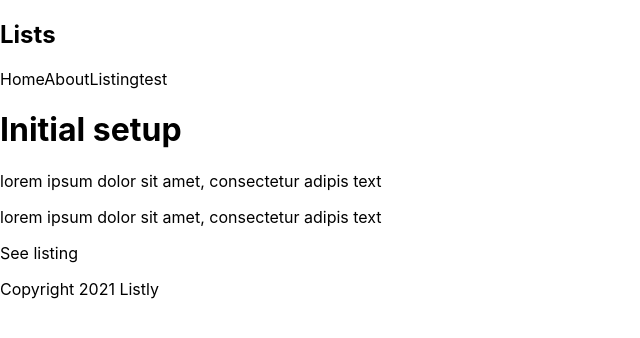
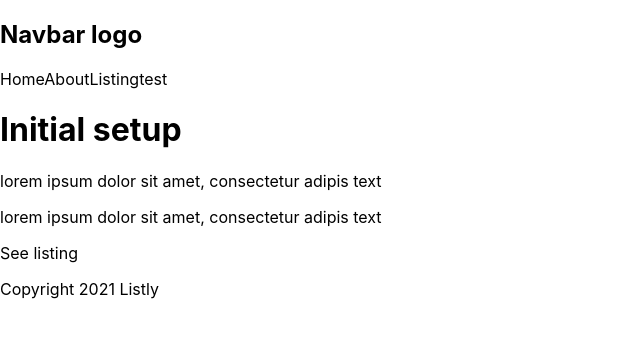
Before and after one commit to Viraaaj/NextJS, a Next.js app in the folder listly/: page / in a window 1280 px wide. Shown: the top 338 px of the page, without its empty margins (0-640 px from the left). Built offline with nearby package versions, Linux system fonts and the light colour scheme.

Commit message:
Layout component

```diff
--- /dev/null
+++ b/listly/components/Layout.js
@@ -0,0 +1,16 @@
+import Navbar from "./Navbar";
+import Footer from "./Footer";
+
+const Layout = ({children}) => {
+    return (
+        <div className="content">
+            <Navbar />
+            {children}
+            <Footer />
+        </div>
+     );
+}
+
+export default Layout;
+
+// anything nested inside Layout component in App.js is children
--- a/listly/components/Navbar.js
+++ b/listly/components/Navbar.js
@@ -4,7 +4,7 @@
   return (
     <nav>
       <div className="logo">
-        <h1>Lists</h1>
+        <h1>Navbar logo</h1>
       </div>
 
       <Link href="/"><a>Home</a></Link>
--- a/listly/pages/_app.js
+++ b/listly/pages/_app.js
@@ -1,7 +1,15 @@
+import Layout from '../components/Layout'
 import '../styles/globals.css'
 
 function MyApp({ Component, pageProps }) {
-  return <Component {...pageProps} />
+  return (
+    <Layout>
+      <Component {...pageProps} />
+    </Layout>
+  )
 }
 
 export default MyApp
+
+// component here is content of all pages and we are wrapping it in Layout so that
+// footer and navbar will be shown in each and every page.
--- a/listly/pages/index.js
+++ b/listly/pages/index.js
@@ -5,7 +5,7 @@
 export default function Home() {
   return (
     <div>
-      <Navbar />
+      {/* <Navbar /> */}
       <h1>Initial setup</h1>
 
       <p>lorem ipsum dolor sit amet, consectetur adipis text</p>
@@ -15,7 +15,9 @@
       <Link href="/lists">
         <a>See listing </a>
       </Link>
-      <Footer />
+      {/* <Footer /> */}
     </div>
   );
 }
+
+// removed footer and nav from here cause we created layout component which wraps app.js
```
Also changed, not shown: 1 other file (tests, documents, lock files or other folders).
